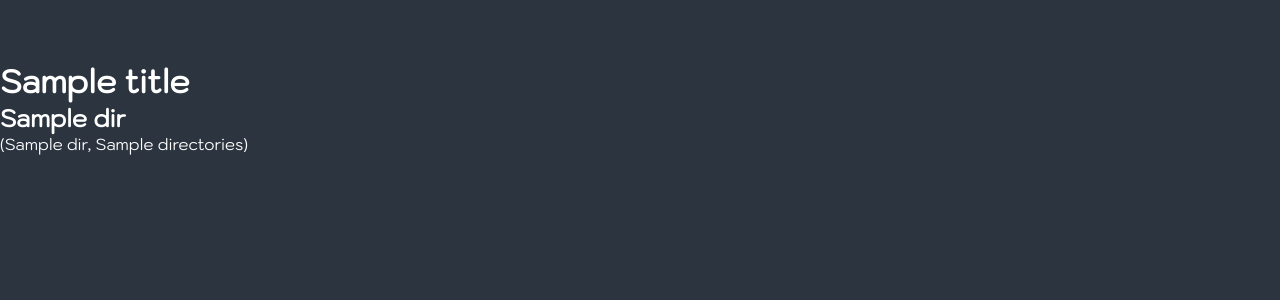
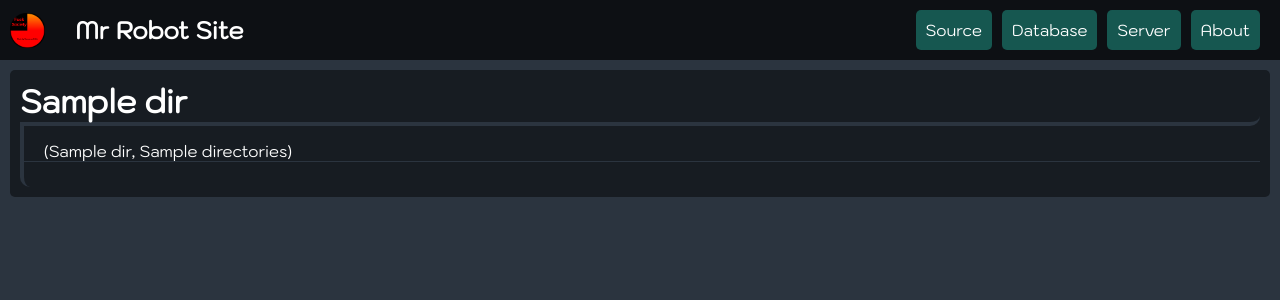
Before and after one commit to nickkipshidze/mrrobot-site, a Django app: template templates/listing.html in a window 1280 px wide. Shown: the top 300 px of the page. Run offline with Django 4.2, Linux system fonts and the light colour scheme; the template is opened without the code that fills it: most values are stand-ins (such as "Sample title", 1, 10 or a date in 2020).

Commit message:
Update HTML structure & add a navigation bar

```diff
--- a/templates/layout.html
+++ b/templates/layout.html
@@ -11,7 +11,18 @@
         {% endblock %}
     </head>
     <body>
-        {% block body %}
-        {% endblock %}
+        <nav class="navbar">
+            <h1><img src="{% static 'img/favicon.png' %}">Mr Robot Site</h1>
+            <div>
+                <a class="btn" href="#">Source</a>
+                <a class="btn" href="#">Database</a>
+                <a class="btn" href="#">Server</a>
+                <a class="btn" href="#">About</a>
+            </div>
+        </nav>
+        <div>
+            {% block body %}
+            {% endblock %}
+        </div>
     </body>
 </html>
--- a/templates/listing.html
+++ b/templates/listing.html
@@ -9,23 +9,16 @@
 {% endblock %}
 
 {% block body %}
-    <div class="container">
-        {% if title %}
-            <h1 class="main-heading">{{ title }}</h1>
-        {% else %}
-            <h1 class="main-heading">Source Listing</h1>
-        {% endif %}
-        <div class="dir-container">
-            {% for dir, items in directories.items %}
-                <div class="dir">
-                    <h2 class="secondary-heading">{{ dir }}</h2>
-                    <div class="item-list">
-                        {% for item in items %}
-                            <a class="item-link" href="/open/{{ dir }}/{{ item }}">{{ item }}</a>
-                        {% endfor %}
-                    </div>
+    <div class="content">
+        {% for dir, items in directories.items %}
+            <div class="directory">
+                <h1>{{ dir }}</h1>
+                <div>
+                    {% for item in items %}
+                        <a href="/open/{{ dir }}/{{ item }}">{{ item }}</a>
+                    {% endfor %}
                 </div>
-            {% endfor %}
-        </div>
+            </div>
+        {% endfor %}
     </div>
 {% endblock %}
--- a/templates/watch.html
+++ b/templates/watch.html
@@ -4,7 +4,7 @@
     <title>MrRobotSite | Watch {{video_path}}</title>
     <style>
         body {
-            background-color: #0f0f0f;
+            background-color: #171C22;
         }
     </style>
 {% endblock %}
@@ -15,6 +15,6 @@
             <source src="/stream/{{video_path}}" type="video/mp4">
             Your browser does not support the video tag.
         </video>
-        <h1 class="secondary-heading">{{video_name}}</h1>
+        <h1 class="videotitle">{{video_name}}</h1>
     </div>
 {% endblock %}
```
